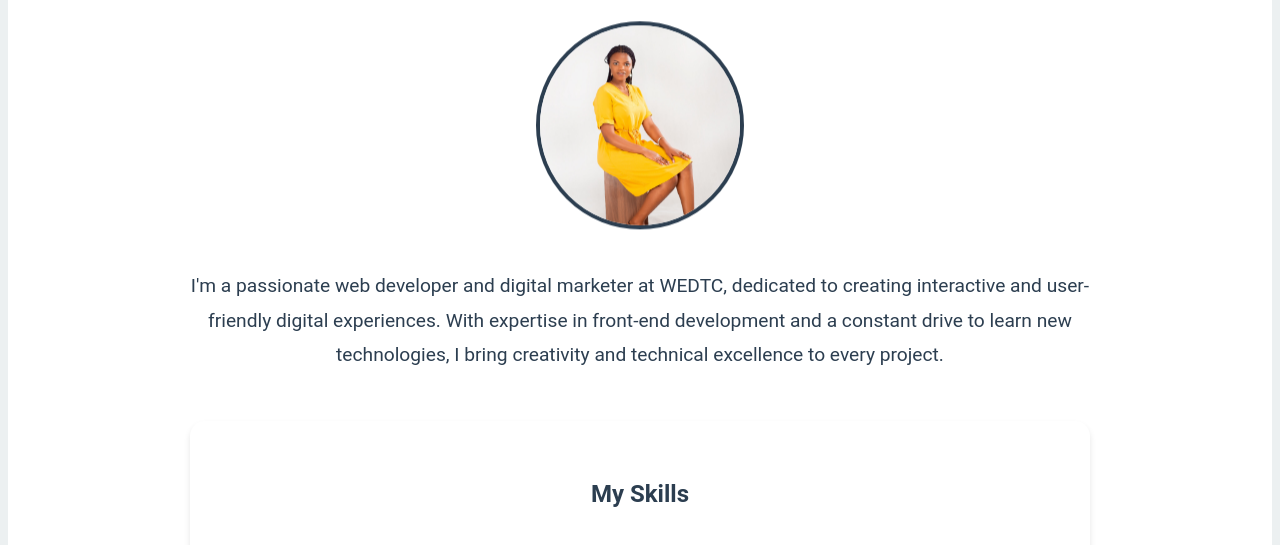
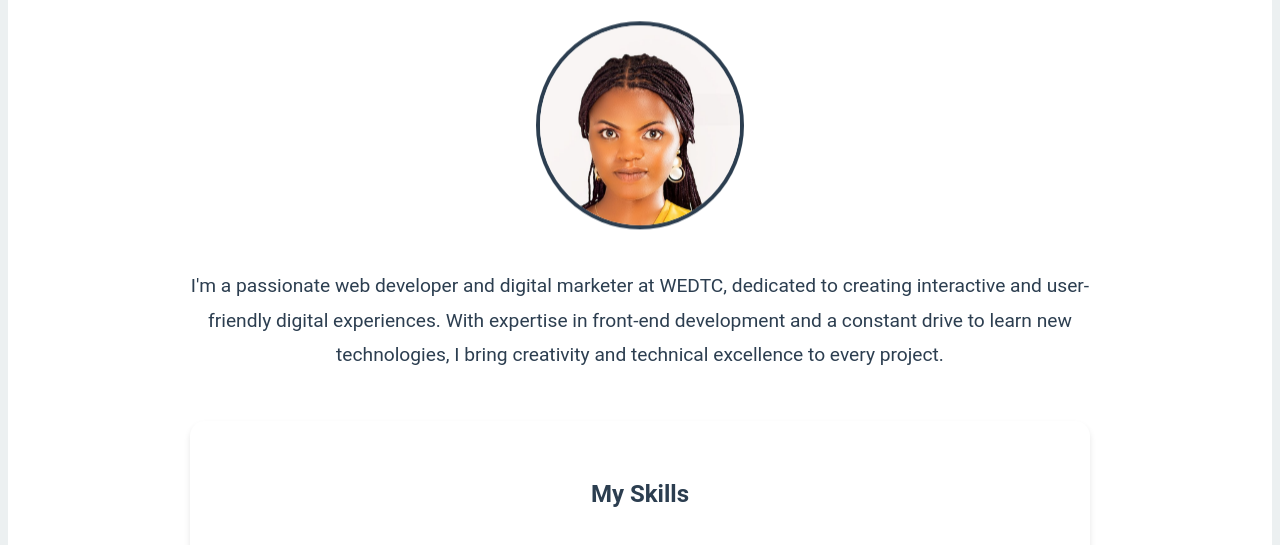
Before and after one commit to luckyusY/Ishimwe-Buguzi-Zenobie, a plain HTML site: page pages/about.html in a window 1280 px wide. Shown: the part 236-781 px from the top of the page. Drawn offline with Linux system fonts and the light colour scheme.

Commit message:
Updated project with new features

```diff
--- a/pages/about.html
+++ b/pages/about.html
@@ -106,7 +106,7 @@
                 <div class="about-content" style="max-width: 900px; margin: 0 auto; padding: 4rem 2rem; text-align: center;">
                     <h1 class="section-title" style="font-size: 2.5rem; margin-bottom: 2rem; color: var(--text-color);">About Me</h1>
                     <div class="profile-image" style="width: 200px; height: 200px; border-radius: 50%; margin: 0 auto 2rem; overflow: hidden; border: 4px solid var(--text-color); animation: float 3s ease-in-out infinite;">
-                        <img src="../assets/images/Buguzi image 1.jpg" alt="ISHIMWE Buguzi zenobie" style="width: 100%; height: 100%; object-fit: cover;">
+                        <img src="../assets/images/Zenobie 2.jpeg" alt="ISHIMWE Buguzi zenobie" style="width: 100%; height: 100%; object-fit: cover;">
                     </div>
                     <style>
                         @keyframes float {
```
